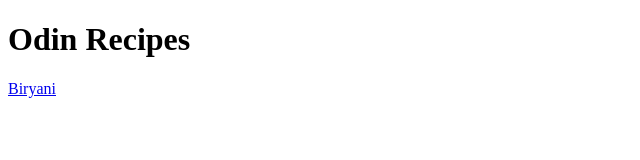
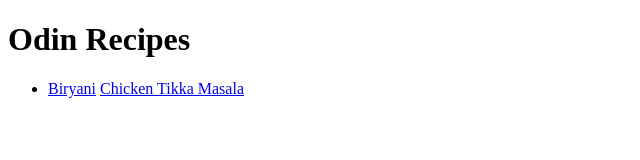
Before and after one commit to immkavin-ranks/odin-recipes, a plain HTML site: page index.html in a window 1280 px wide. Shown: the whole page, without its empty margins (0-640 px from the left). Drawn offline with Linux system fonts and the light colour scheme.

Commit message:
LInk chicken-tikka-masala.html

```diff
--- a/index.html
+++ b/index.html
@@ -7,6 +7,21 @@
   </head>
   <body>
     <h1>Odin Recipes</h1>
-    <a href="./recipes/biryani.html" target="_blank" rel="noopener noreferrer">Biryani</a>
+    <ul>
+      <li>
+        <a
+          href="./recipes/biryani.html"
+          target="_blank"
+          rel="noopener noreferrer"
+          >Biryani</a
+        >
+        <a
+          href="./recipes/chicken-tikka-masala.html"
+          target="_blank"
+          rel="noopener noreferrer"
+          >Chicken Tikka Masala</a
+        >
+      </li>
+    </ul>
   </body>
 </html>
```
